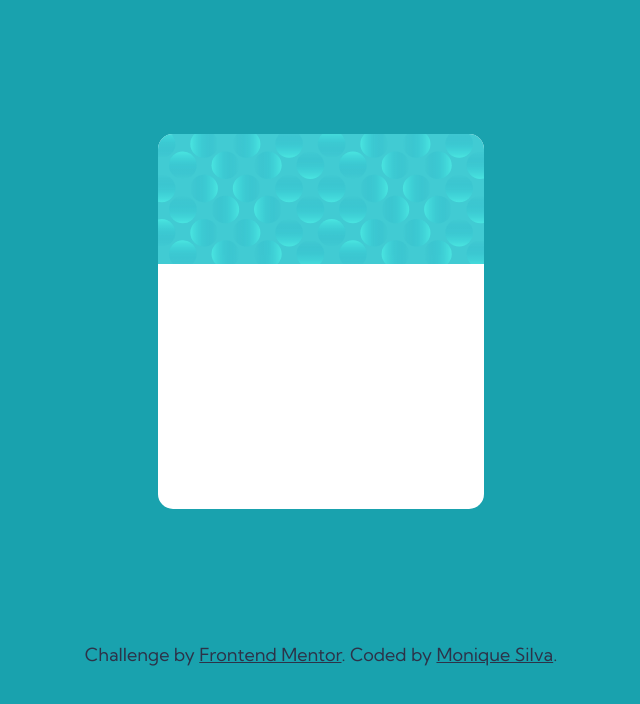
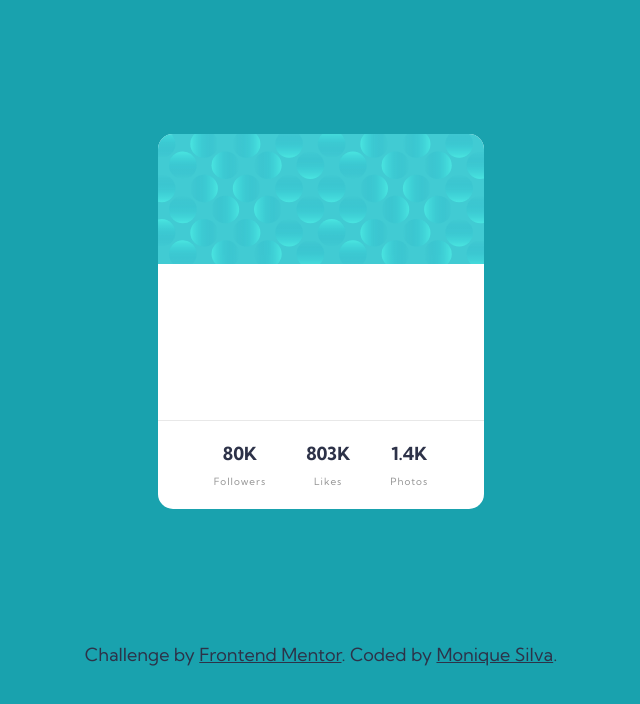
Before and after one commit to moniquedsilva/profile-card-component, a Vue app: page / in a window 1280 px wide. Shown: the top 704 px of the page, without its empty margins (319-959 px from the left). Built offline with nearby package versions, Linux system fonts and the light colour scheme.

Commit message:
feat: card information

```diff
--- a/src/components/Profile.vue
+++ b/src/components/Profile.vue
@@ -1,19 +1,44 @@
 <template>
-  <article class="card">
+  <section class="card">
     <img
       src="assets/bg-pattern-card.svg"
       alt="Background Pattern"
       class="card-image"
     />
-  </article>
+    <div class="testing">
+      <article class="card-information">
+        <div class="card-subsections">
+          <h2>80K</h2>
+          <p>Followers</p>
+        </div>
+        <div class="card-subsections">
+          <h2>803K</h2>
+          <p>Likes</p>
+        </div>
+        <div class="card-subsections">
+          <h2>1.4K</h2>
+          <p>Photos</p>
+        </div>
+      </article>
+    </div>
+  </section>
 </template>
 
 <style>
 .card {
   background-color: var(--white);
   border-radius: 15px;
+  display: flex;
+  flex-direction: column;
+  justify-content: space-between;
   height: 23.44rem;
   width: 87%;
+}
+
+@media (min-width: 24em) {
+  .card {
+    width: 20.375rem;
+  }
 }
 
 .card-image {
@@ -21,9 +46,40 @@
   width: 100%;
 }
 
-@media (min-width: 24em) {
-  .card {
-    width: 20.375rem;
+.card-information {
+  border-top: 1px solid hsla(0, 0%, 91%, 1);
+  display: flex;
+  flex-wrap: wrap;
+  justify-content: center;
+  align-items: center;
+  gap: 1.5rem;
+  height: 89px;
+  padding: 1rem 0;
+}
+
+@media (min-width: 20em) {
+  .card-information {
+    gap: 2.5rem;
+    padding: 1.25rem 0;
   }
 }
+
+.card-subsections {
+  cursor: pointer;
+  text-align: center;
+}
+
+.card-subsections h2 {
+  color: var(--dark-blue);
+  font-family: var(--kumbh);
+  font-size: var(--size);
+  margin-bottom: 0.625rem;
+}
+
+.card-subsections p {
+  color: var(--dark-gray);
+  font-family: var(--kumbh);
+  font-size: 0.625rem;
+  letter-spacing: 1px;
+}
 </style>
```
